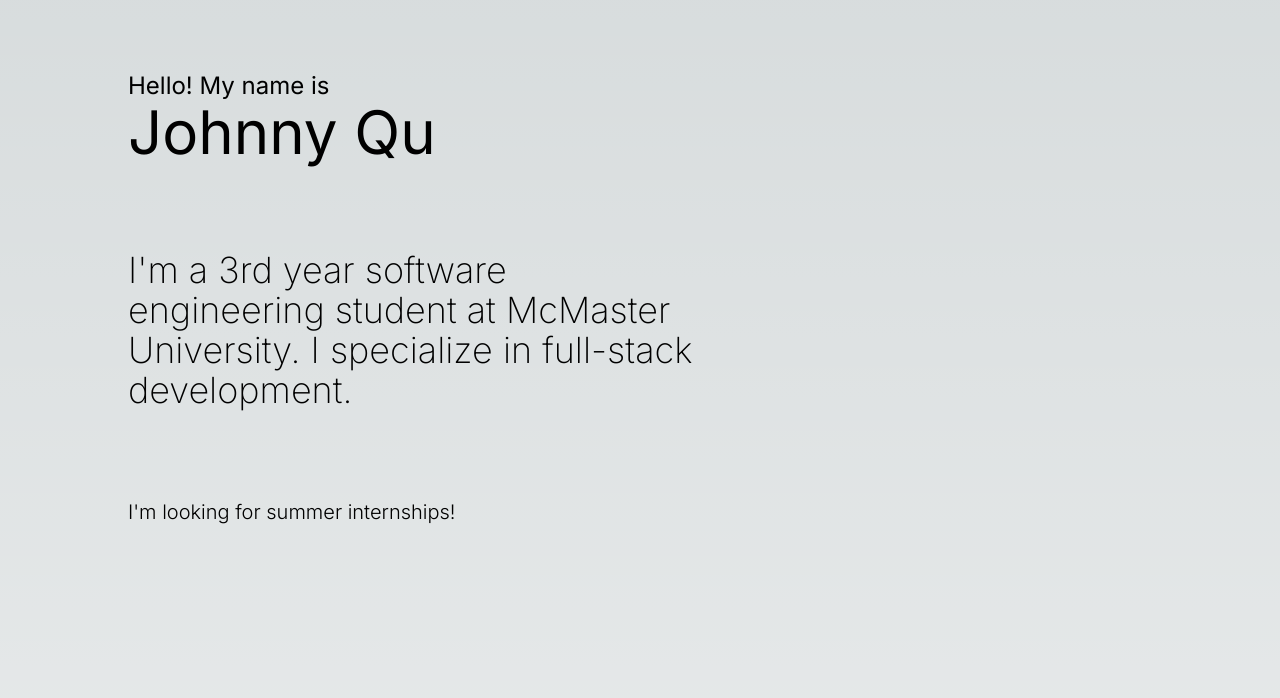
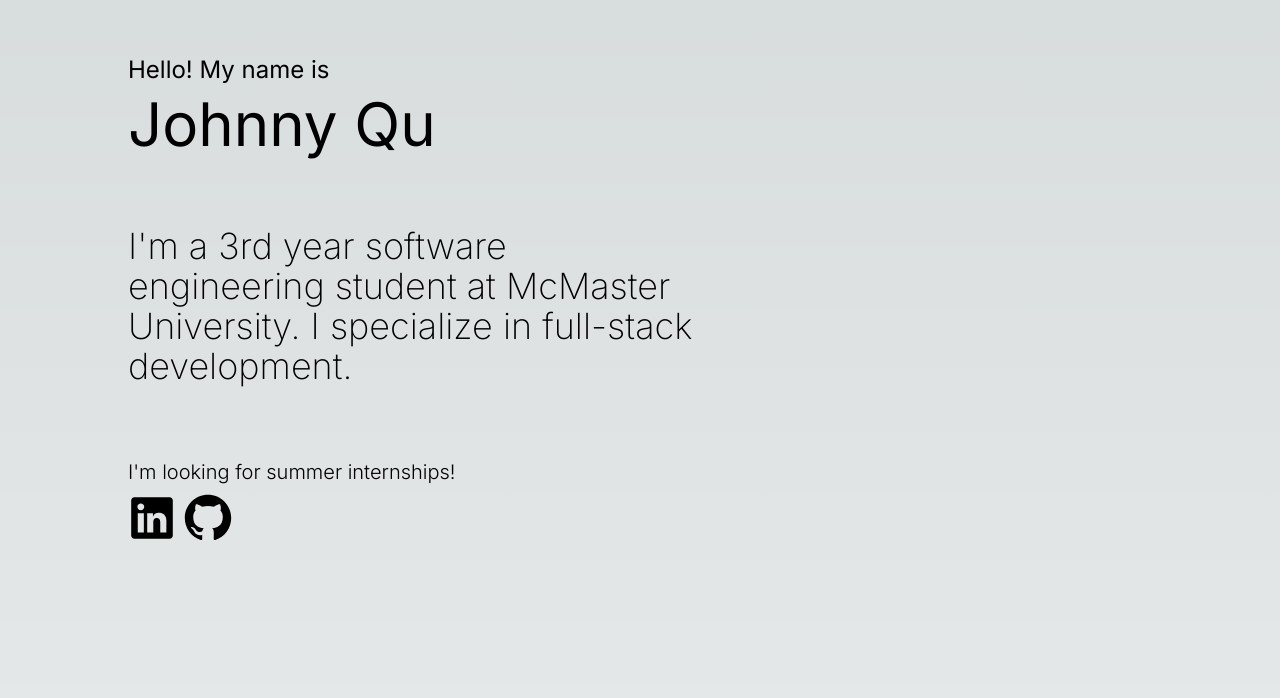
Before and after one commit to Johnny-Q/personal-website, a Next.js app: page / in a window 1280 px wide. Shown: the part 102-800 px from the top of the page. Built offline with nearby package versions, Linux system fonts and the light colour scheme.

Commit message:
add socials, add spacing between elements

```diff
--- a/src/components/Hero.tsx
+++ b/src/components/Hero.tsx
@@ -1,17 +1,26 @@
+import { EnvelopeClosedIcon, GitHubLogoIcon, LinkedInLogoIcon } from '@radix-ui/react-icons'
 import React from 'react'
 
 const Hero = () => {
     return (
-        <section className="py-32 min-h-screen w-full flex flex-col items-start justify-around">
-            <div>
+        <section className="py-32 min-h-screen w-full flex flex-col items-start justify-around gap-4">
+            <div className="flex flex-col gap-2">
                 <h1 className="text-2xl">Hello! My name is</h1>
                 <h1 className="text-6xl">Johnny Qu</h1>
             </div>
             <h1 className="max-w-xl text-4xl font-extralight">
                 I'm a 3rd year software engineering student at McMaster University. I specialize in full-stack development.
             </h1>
-            <div>
+            <div className="flex flex-col gap-2">
                 <h2 className="text-xl font-light">I'm looking for summer internships!</h2>
+                <div className="flex flex-row gap-2">
+                    <a href="https://linkedin.com/in/johnny-qu">
+                        <LinkedInLogoIcon height="48" width="48" />
+                    </a>
+                    <a href="https://github.com/johnny-q">
+                        <GitHubLogoIcon height="48" width="48" />
+                    </a>
+                </div>
             </div>
         </section>
     )
```
